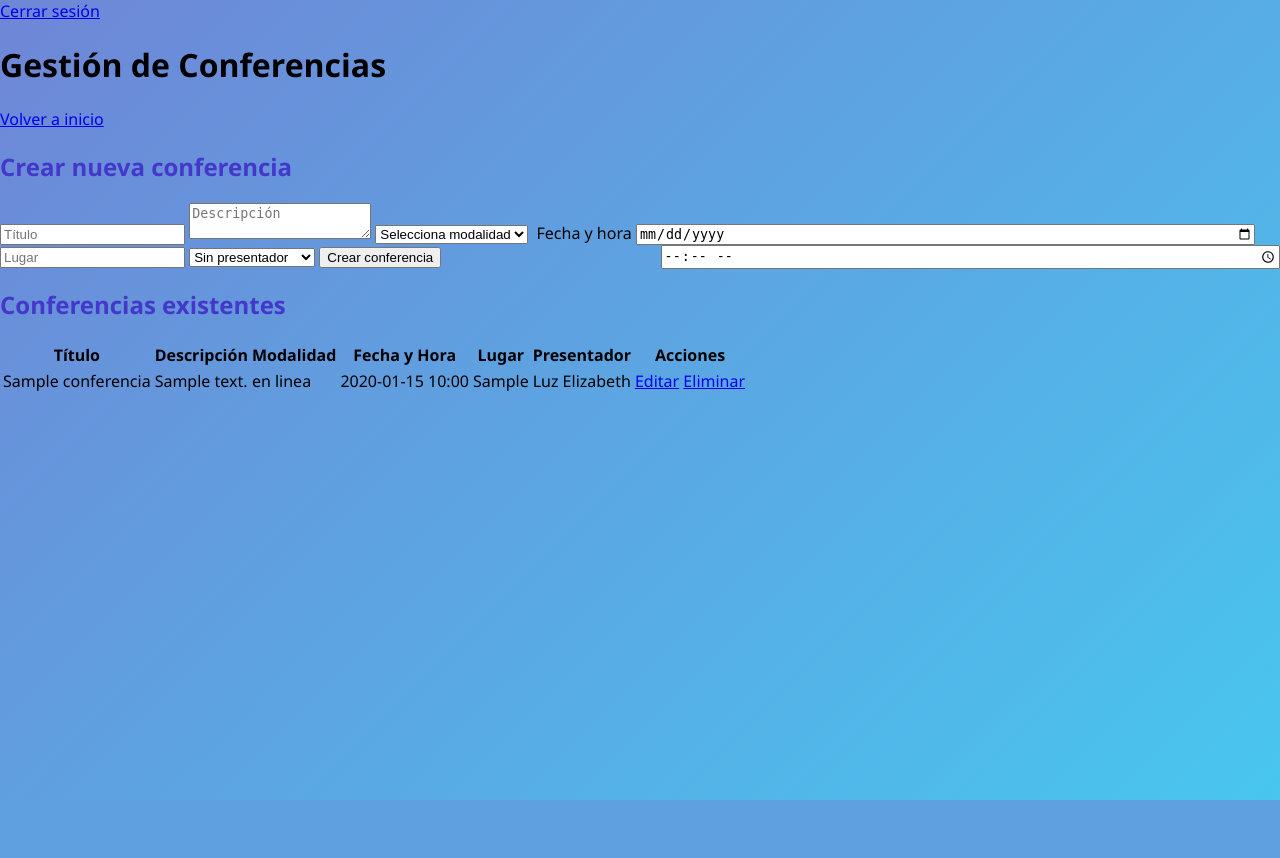
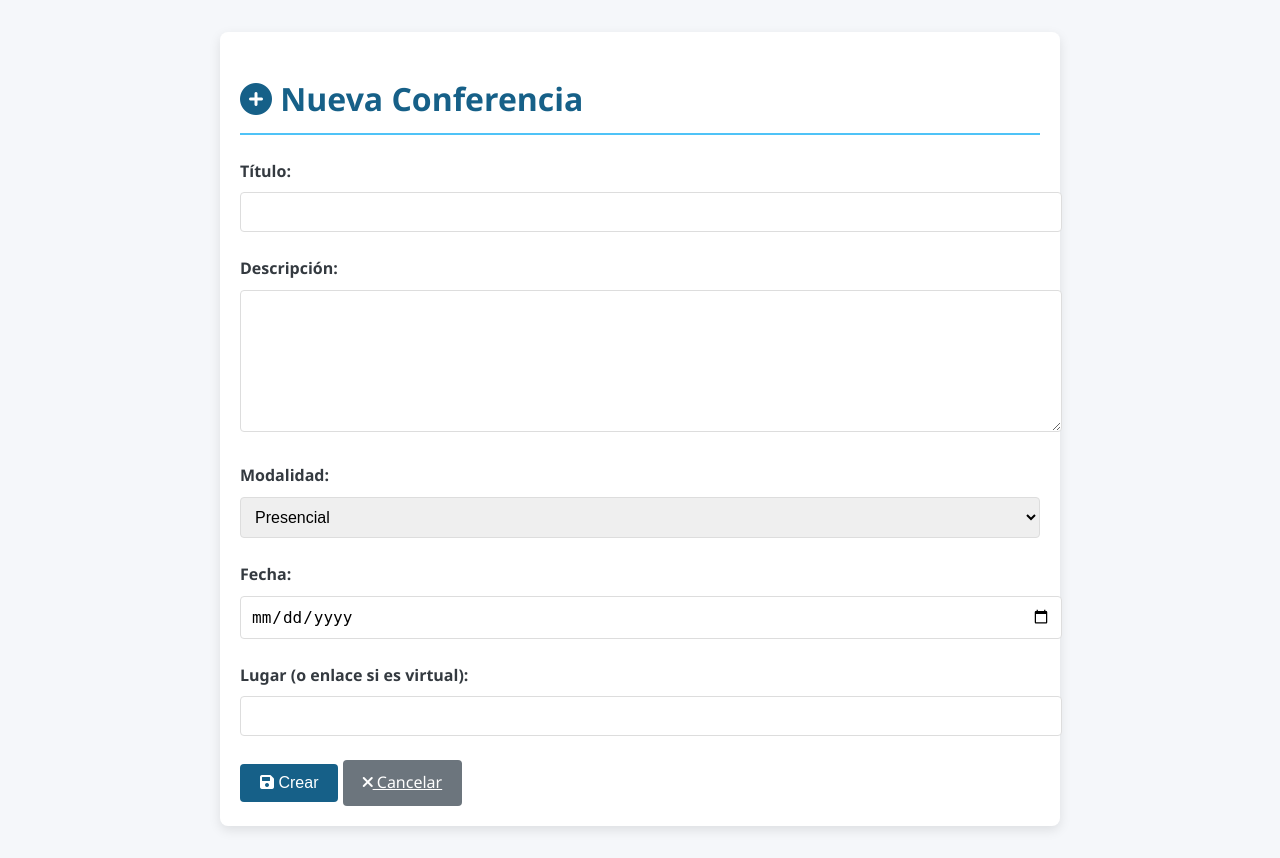
Before and after one commit to LuzElizabeeth/SpeakerZone, a PHP site: page /admin_conferencias.php in a window 1280 px wide. Before the commit the page ends 800 px from the top, so only its background shows below. Run offline with PHP 8.4, Linux system fonts and the light colour scheme; a user stored in the database is signed in; data comes from the database, SQL or seed files in the repository; tables that the repository leaves empty hold one stand-in row (values such as "Sample post").

Commit message:
edicion de conferencias

```diff
--- a/admin_conferencias.php
+++ b/admin_conferencias.php
@@ -1,7 +1,6 @@
 <?php
 session_start();
-// Solo administradores pueden acceder
-if (!isset($_SESSION["usuario_tipo"]) || $_SESSION["usuario_tipo"] !== "presentador") {
+if (!isset($_SESSION["usuario_id"]) || $_SESSION["usuario_tipo"] != "presentador") {
     header("Location: login.php");
     exit();
 }
@@ -9,107 +8,268 @@ if (!isset($_SESSION["usuario_tipo"]) || $_SESSION["usuario_tipo"] !== "presenta
 $conn = new mysqli("localhost", "root", "", "SpeakerZone_db");
 if ($conn->connect_error) die("Error de conexión: " . $conn->connect_error);
 
-// Crear nueva conferencia
-if (isset($_POST["crear"])) {
-    $titulo = $conn->real_escape_string($_POST["titulo"]);
-    $descripcion = $conn->real_escape_string($_POST["descripcion"]);
-    $modalidad = $conn->real_escape_string($_POST["modalidad"]);
-    $fecha = $conn->real_escape_string($_POST["fecha"] . " " . $_POST["hora"]);
-    $lugar = $conn->real_escape_string($_POST["lugar"]);
-    $presentador_id = intval($_POST["presentador_id"]);
+// Determinar el modo de operación
+$mode = 'new';
+$conferencia_id = null;
+$conferencia = null;
 
-    $sql = "INSERT INTO conferencias (titulo, descripcion, modalidad, fecha, lugar, presentador_id) VALUES ('$titulo', '$descripcion', '$modalidad', '$fecha', '$lugar', $presentador_id)";
-    $conn->query($sql);
+if (isset($_GET['conferencia_id'])) {
+    $mode = 'edit';
+    $conferencia_id = intval($_GET['conferencia_id']);
+
+    // Obtener datos de la conferencia y verificar propiedad
+    $stmt = $conn->prepare("SELECT * FROM conferencias WHERE id = ? AND presentador_id = ?");
+    $stmt->bind_param("ii", $conferencia_id, $_SESSION['usuario_id']);
+    $stmt->execute();
+    $result = $stmt->get_result();
+
+    if ($result->num_rows > 0) {
+        $conferencia = $result->fetch_assoc();
+    } else {
+        header("Location: index.php?msg=No tienes permiso para editar esta conferencia");
+        exit();
+    }
+} elseif (isset($_GET['mode']) && $_GET['mode'] == 'list') {
+    $mode = 'list';
+
+    // Obtener todas las conferencias del presentador
+    $stmt = $conn->prepare("SELECT * FROM conferencias WHERE presentador_id = ? ORDER BY fecha DESC");
+    $stmt->bind_param("i", $_SESSION['usuario_id']);
+    $stmt->execute();
+    $conferencias = $stmt->get_result()->fetch_all(MYSQLI_ASSOC);
 }
 
-// Eliminar conferencia
-if (isset($_GET["eliminar"])) {
-    $id = intval($_GET["eliminar"]);
-    $conn->query("DELETE FROM conferencias WHERE id=$id");
+// Procesar formulario de guardar
+if ($_SERVER['REQUEST_METHOD'] == 'POST') {
+    $titulo = $_POST['titulo'] ?? '';
+    $descripcion = $_POST['descripcion'] ?? '';
+    $modalidad = $_POST['modalidad'] ?? '';
+    $fecha = $_POST['fecha'] ?? '';
+    $lugar = $_POST['lugar'] ?? '';
+    $presentador_id = $_SESSION['usuario_id'];
+
+    if ($mode == 'edit' && isset($_POST['conferencia_id'])) {
+        // Actualizar conferencia existente
+        $stmt = $conn->prepare("UPDATE conferencias SET titulo=?, descripcion=?, modalidad=?, fecha=?, lugar=? WHERE id=? AND presentador_id=?");
+        $stmt->bind_param("sssssii", $titulo, $descripcion, $modalidad, $fecha, $lugar, $_POST['conferencia_id'], $presentador_id);
+        $stmt->execute();
+
+        header("Location: index.php?msg=Conferencia actualizada correctamente");
+        exit();
+    } else {
+        // Crear nueva conferencia
+        $stmt = $conn->prepare("INSERT INTO conferencias (titulo, descripcion, modalidad, fecha, lugar, presentador_id) VALUES (?, ?, ?, ?, ?, ?)");
+        $stmt->bind_param("sssssi", $titulo, $descripcion, $modalidad, $fecha, $lugar, $presentador_id);
+        $stmt->execute();
+
+        header("Location: index.php?msg=Conferencia creada correctamente");
+        exit();
+    }
 }
-
-// Obtener presentadores (usuarios tipo presentador)
-$presentadores = [];
-$res = $conn->query("SELECT id, nombre FROM usuarios WHERE tipo='presentador'");
-if ($res) while ($p = $res->fetch_assoc()) $presentadores[] = $p;
-
-// Obtener todas las conferencias
-$conferencias = [];
-$res = $conn->query(
-    "SELECT c.*, u.nombre as presentador_nombre
-     FROM conferencias c
-     LEFT JOIN usuarios u ON c.presentador_id = u.id
-     ORDER BY c.fecha"
-);
-if ($res) while ($c = $res->fetch_assoc()) $conferencias[] = $c;
-
-$conn->close();
 ?>
 <!DOCTYPE html>
 <html lang="es">
 <head>
     <meta charset="UTF-8">
-    <title>Gestión de Conferencias - Admin · SpeakerZone</title>
-    <link rel="stylesheet" href="style.css">
+    <meta name="viewport" content="width=device-width, initial-scale=1.0">
+    <title>Admin Conferencias - SpeakerZone</title>
+    <link rel="stylesheet" href="https://cdnjs.cloudflare.com/ajax/libs/font-awesome/6.0.0/css/all.min.css">
+    <style>
+        /* Usar los mismos estilos de index.php o personalizar según necesites */
+        body {
+            font-family: 'Segoe UI', Tahoma, Geneva, Verdana, sans-serif;
+            line-height: 1.6;
+            background-color: #f5f7fa;
+            color: #343a40;
+        }
+
+        .container {
+            max-width: 800px;
+            margin: 2rem auto;
+            padding: 20px;
+            background: white;
+            border-radius: 8px;
+            box-shadow: 0 4px 12px rgba(0, 0, 0, 0.1);
+        }
+
+        h1 {
+            color: #166088;
+            margin-bottom: 1.5rem;
+            border-bottom: 2px solid #4fc3f7;
+            padding-bottom: 0.5rem;
+        }
+
+        .form-group {
+            margin-bottom: 1.5rem;
+        }
+
+        label {
+            display: block;
+            margin-bottom: 0.5rem;
+            font-weight: 600;
+        }
+
+        input[type="text"],
+        input[type="date"],
+        textarea,
+        select {
+            width: 100%;
+            padding: 10px;
+            border: 1px solid #ddd;
+            border-radius: 4px;
+            font-size: 16px;
+        }
+
+        textarea {
+            min-height: 120px;
+        }
+
+        .btn {
+            display: inline-block;
+            padding: 10px 20px;
+            background-color: #166088;
+            color: white;
+            border: none;
+            border-radius: 4px;
+            cursor: pointer;
+            font-size: 16px;
+            transition: background-color 0.3s;
+        }
+
+        .btn:hover {
+            background-color: #0d4b7a;
+        }
+
+        .btn-secondary {
+            background-color: #6c757d;
+        }
+
+        .btn-secondary:hover {
+            background-color: #5a6268;
+        }
+
+        .conferencias-list {
+            margin-top: 2rem;
+        }
+
+        .conferencia-item {
+            padding: 1rem;
+            border: 1px solid #ddd;
+            border-radius: 4px;
+            margin-bottom: 1rem;
+            background-color: #f8f9fa;
+        }
+
+        .conferencia-item h3 {
+            margin-top: 0;
+            color: #166088;
+        }
+
+        .conferencia-meta {
+            display: flex;
+            gap: 1rem;
+            margin-top: 0.5rem;
+            font-size: 0.9em;
+            color: #6c757d;
+        }
+
+        .actions {
+            margin-top: 1rem;
+            display: flex;
+            gap: 10px;
+        }
+    </style>
 </head>
 <body>
-    <div class="topbar">
-        <a href="logout.php" class="btn">Cerrar sesión</a>
-    </div>
-    <div class="admin-container">
-        <div class="admin-header">
-            <h1>Gestión de Conferencias</h1>
-            <a href="index.php" class="btn">Volver a inicio</a>
-        </div>
-        <!-- Formulario para crear nueva conferencia -->
-        <form method="POST" class="conferencia-form">
-            <h2 style="color:#4338ca;">Crear nueva conferencia</h2>
-            <input type="text" name="titulo" placeholder="Título" required>
-            <textarea name="descripcion" placeholder="Descripción"></textarea>
-            <select name="modalidad" required>
-                <option value="">Selecciona modalidad</option>
-                <option value="en linea">En línea</option>
-                <option value="presencial">Presencial</option>
-            </select>
-            <label style="text-align:left;margin:0 0 4px 4px;">Fecha y hora</label>
-            <input type="date" name="fecha" required style="width:48%;display:inline-block;">
-            <input type="time" name="hora" required style="width:48%;display:inline-block;float:right;">
-            <input type="text" name="lugar" placeholder="Lugar">
-            <select name="presentador_id">
-                <option value="">Sin presentador</option>
-                <?php foreach($presentadores as $p): ?>
-                    <option value="<?= $p["id"] ?>"><?= htmlspecialchars($p["nombre"]) ?></option>
+    <div class="container">
+        <?php if ($mode == 'list'): ?>
+            <h1><i class="fas fa-tasks"></i> Mis Conferencias</h1>
+
+            <a href="admin_conferencias.php" class="btn"><i class="fas fa-plus"></i> Nueva Conferencia</a>
+
+            <div class="conferencias-list">
+                <?php foreach ($conferencias as $conf): ?>
+                    <div class="conferencia-item">
+                        <h3><?php echo htmlspecialchars($conf['titulo']); ?></h3>
+                        <p><?php echo htmlspecialchars($conf['descripcion']); ?></p>
+                        <div class="conferencia-meta">
+                            <span><i class="fas fa-calendar"></i> <?php echo date('d M Y', strtotime($conf['fecha'])); ?></span>
+                            <span><i class="fas fa-map-marker-alt"></i> <?php echo htmlspecialchars($conf['lugar']); ?></span>
+                            <span><i class="fas fa-network-wired"></i> <?php echo htmlspecialchars($conf['modalidad']); ?></span>
+                        </div>
+                        <div class="actions">
+                            <a href="admin_conferencias.php?conferencia_id=<?php echo $conf['id']; ?>" class="btn">
+                                <i class="fas fa-edit"></i> Editar
+                            </a>
+                            <form method="POST" action="eliminar_conferencia.php" style="display:inline;">
+                                <input type="hidden" name="conferencia_id" value="<?php echo $conf['id']; ?>">
+                                <button type="submit" class="btn btn-secondary" onclick="return confirm('¿Estás seguro de eliminar esta conferencia?');">
+                                    <i class="fas fa-trash"></i> Eliminar
+                                </button>
+                            </form>
+                        </div>
+                    </div>
                 <?php endforeach; ?>
-            </select>
-            <button type="submit" name="crear" class="btn">Crear conferencia</button>
-        </form>
-        <!-- Tabla de conferencias existentes -->
-        <h2 style="color:#4338ca;">Conferencias existentes</h2>
-        <table class="conferencias-table">
-            <tr>
-                <th>Título</th>
-                <th>Descripción</th>
-                <th>Modalidad</th>
-                <th>Fecha y Hora</th>
-                <th>Lugar</th>
-                <th>Presentador</th>
-                <th>Acciones</th>
-            </tr>
-            <?php foreach ($conferencias as $c): ?>
-            <tr>
-                <td><?=htmlspecialchars($c["titulo"])?></td>
-                <td><?=htmlspecialchars($c["descripcion"])?></td>
-                <td><?=htmlspecialchars($c["modalidad"])?></td>
-                <td><?=date('Y-m-d H:i', strtotime($c["fecha"]))?></td>
-                <td><?=htmlspecialchars($c["lugar"])?></td>
-                <td><?=htmlspecialchars($c["presentador_nombre"] ?? '—')?></td>
-                <td class="acciones">
-                    <a href="editar_conferencia.php?id=<?=$c["id"]?>" class="edit-link">Editar</a>
-                    <a href="admin_conferencias.php?eliminar=<?=$c["id"]?>" class="danger" onclick="return confirm('¿Eliminar esta conferencia?');">Eliminar</a>
-                </td>
-            </tr>
-            <?php endforeach; ?>
-        </table>
+            </div>
+
+        <?php else: ?>
+            <h1>
+                <i class="fas fa-<?php echo $mode == 'edit' ? 'edit' : 'plus-circle'; ?>"></i>
+                <?php echo $mode == 'edit' ? 'Editar Conferencia' : 'Nueva Conferencia'; ?>
+            </h1>
+
+            <form method="POST" action="admin_conferencias.php<?php echo $mode == 'edit' ? '?conferencia_id='.$conferencia_id : ''; ?>">
+                <?php if ($mode == 'edit'): ?>
+                    <input type="hidden" name="conferencia_id" value="<?php echo $conferencia_id; ?>">
+                <?php endif; ?>
+
+                <div class="form-group">
+                    <label for="titulo">Título:</label>
+                    <input type="text" id="titulo" name="titulo" required
+                           value="<?php echo $mode == 'edit' ? htmlspecialchars($conferencia['titulo']) : ''; ?>">
+                </div>
+
+                <div class="form-group">
+                    <label for="descripcion">Descripción:</label>
+                    <textarea id="descripcion" name="descripcion" required><?php
+                        echo $mode == 'edit' ? htmlspecialchars($conferencia['descripcion']) : '';
+                    ?></textarea>
+                </div>
+
+                <div class="form-group">
+                    <label for="modalidad">Modalidad:</label>
+                    <select id="modalidad" name="modalidad" required>
+                        <option value="Presencial" <?php
+                            echo ($mode == 'edit' && $conferencia['modalidad'] == 'Presencial') ? 'selected' : '';
+                        ?>>Presencial</option>
+                        <option value="Virtual" <?php
+                            echo ($mode == 'edit' && $conferencia['modalidad'] == 'Virtual') ? 'selected' : '';
+                        ?>>Virtual</option>
+                    </select>
+                </div>
+
+                <div class="form-group">
+                    <label for="fecha">Fecha:</label>
+                    <input type="date" id="fecha" name="fecha" required
+                           value="<?php echo $mode == 'edit' ? htmlspecialchars($conferencia['fecha']) : ''; ?>">
+                </div>
+
+                <div class="form-group">
+                    <label for="lugar">Lugar (o enlace si es virtual):</label>
+                    <input type="text" id="lugar" name="lugar" required
+                           value="<?php echo $mode == 'edit' ? htmlspecialchars($conferencia['lugar']) : ''; ?>">
+                </div>
+
+                <button type="submit" class="btn">
+                    <i class="fas fa-save"></i> <?php echo $mode == 'edit' ? 'Actualizar' : 'Crear'; ?>
+                </button>
+
+                <a href="index.php" class="btn btn-secondary">
+                    <i class="fas fa-times"></i> Cancelar
+                </a>
+            </form>
+        <?php endif; ?>
     </div>
 </body>
 </html>
+<?php $conn->close(); ?>
```
Also changed, not shown: eliminar_conferencia.php (added, +25 -0 lines).
